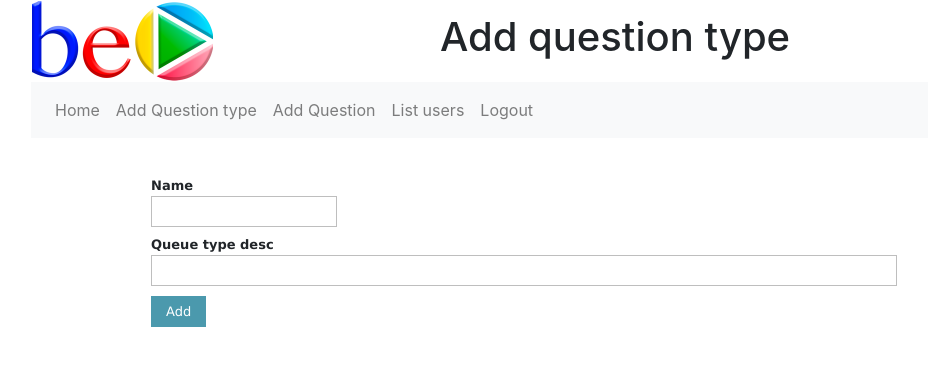
After one commit to padouch/questionneire, a Flask app: page /typeadd in a window 1280 px wide. The commit adds this page. Shown: the top 366 px of the page, without its empty margins (9-937 px from the left). Run offline with Flask 2, Linux system fonts and the light colour scheme; parts of the project's set-up code (start-up, migrations or seed data) failed here and were passed over; some libraries are stand-ins or nearby versions.

Commit message:
create question field

```diff
--- a/question_type/views.py
+++ b/question_type/views.py
@@ -1,8 +1,7 @@
-from flask import render_template, request
+from flask import render_template, request, url_for
 
 from question_type.models import Question_type, create_question_type
 from app import app
-
 
 @app.route('/')
 def index():
@@ -12,14 +11,18 @@ def index():
     return render_template('question_type/index.html', q_type=q_type)
 
 
-@app.route('/add', methods=['GET', 'POST'])
-def add():
+@app.route('/typeadd', methods=['GET', 'POST'])
+def typeadd():
 
     if request.method == 'GET':
-        return render_template('question_type/add.html')
+        return render_template('question_type/typeadd.html')
 
     q_type_name = request.form.get('name_field')
     q_type_desc = request.form.get('type_field')
 
     q_type = create_question_type(q_type_name, q_type_desc)
-    return render_template('question_type/add.html', q_type=q_type)
+    return render_template('question_type/typeadd.html', q_type=q_type)
+
+with app.test_request_context():
+    print(url_for('index'))
+    print(url_for('typeadd'))
--- /dev/null
+++ b/static/main.css
@@ -0,0 +1,96 @@
+/* myStyle.css */
+.content {
+    max-width: 1200px;
+    margin: auto;
+}
+
+h1 {
+    margin-left: auto;
+    margin-right: auto;
+    width: 20em;
+    text-align: center;
+}
+
+.form-style-1 {
+	margin:10px auto;
+	max-width: 1000px;
+	padding: 20px 12px 10px 20px;
+	font: 13px "Lucida Sans Unicode", "Lucida Grande", sans-serif;
+}
+.form-style-1 li {
+	padding: 0;
+	display: block;
+	list-style: none;
+	margin: 10px 0 0 0;
+}
+.form-style-1 label{
+	margin:0 0 3px 0;
+	padding:0px;
+	display:block;
+	font-weight: bold;
+}
+.form-style-1 input[type=text],
+.form-style-1 input[type=date],
+.form-style-1 input[type=datetime],
+.form-style-1 input[type=number],
+.form-style-1 input[type=search],
+.form-style-1 input[type=time],
+.form-style-1 input[type=url],
+.form-style-1 input[type=email],
+textarea,
+select{
+	box-sizing: border-box;
+	-webkit-box-sizing: border-box;
+	-moz-box-sizing: border-box;
+	border:1px solid #BEBEBE;
+	padding: 7px;
+	margin:0px;
+	-webkit-transition: all 0.30s ease-in-out;
+	-moz-transition: all 0.30s ease-in-out;
+	-ms-transition: all 0.30s ease-in-out;
+	-o-transition: all 0.30s ease-in-out;
+	outline: none;
+}
+.form-style-1 input[type=text]:focus,
+.form-style-1 input[type=date]:focus,
+.form-style-1 input[type=datetime]:focus,
+.form-style-1 input[type=number]:focus,
+.form-style-1 input[type=search]:focus,
+.form-style-1 input[type=time]:focus,
+.form-style-1 input[type=url]:focus,
+.form-style-1 input[type=email]:focus,
+.form-style-1 textarea:focus,
+.form-style-1 select:focus{
+	-moz-box-shadow: 0 0 8px #88d5e9;
+	-webkit-box-shadow: 0 0 8px #88D5E9;
+	box-shadow: 0 0 8px #88D5E9;
+	border: 1px solid #88D5E9;
+}
+.form-style-1 .field-divided{
+	width: 49%;
+}
+
+.form-style-1 .field-long{
+	width: 100%;
+}
+.form-style-1 .field-select{
+	width: 100%;
+}
+.form-style-1 .field-textarea{
+	height: 100px;
+}
+.form-style-1 input[type=submit], .form-style-1 input[type=button]{
+	background: #4B99AD;
+	padding: 8px 15px 8px 15px;
+	border: none;
+	color: #fff;
+}
+.form-style-1 input[type=submit]:hover, .form-style-1 input[type=button]:hover{
+	background: #4691A4;
+	box-shadow:none;
+	-moz-box-shadow:none;
+	-webkit-box-shadow:none;
+}
+.form-style-1 .required{
+	color:red;
+}
--- /dev/null
+++ b/templates/layout.html
@@ -0,0 +1,34 @@
+<!DOCTYPE html>
+<html lang="en" dir="ltr">
+<head>
+    <meta charset="UTF-8">
+    <link rel="stylesheet" href="https://maxcdn.bootstrapcdn.com/bootstrap/4.0.0/css/bootstrap.min.css" integrity="sha384-Gn5384xqQ1aoWXA+058RXPxPg6fy4IWvTNh0E263XmFcJlSAwiGgFAW/dAiS6JXm" crossorigin="anonymous">
+    <link rel = "stylesheet" type = "text/css" href = "/static/main.css?anything=gdg" />
+    <script src="https://code.jquery.com/jquery-3.2.1.slim.min.js" integrity="sha384-KJ3o2DKtIkvYIK3UENzmM7KCkRr/rE9/Qpg6aAZGJwFDMVNA/GpGFF93hXpG5KkN" crossorigin="anonymous"></script>
+    <script src="https://cdnjs.cloudflare.com/ajax/libs/popper.js/1.12.9/umd/popper.min.js" integrity="sha384-ApNbgh9B+Y1QKtv3Rn7W3mgPxhU9K/ScQsAP7hUibX39j7fakFPskvXusvfa0b4Q" crossorigin="anonymous"></script>
+    <script src="https://maxcdn.bootstrapcdn.com/bootstrap/4.0.0/js/bootstrap.min.js" integrity="sha384-JZR6Spejh4U02d8jOt6vLEHfe/JQGiRRSQQxSfFWpi1MquVdAyjUar5+76PVCmYl" crossorigin="anonymous"></script>
+</head>
+<body>
+<div class="content">
+<table><tr>
+    <td> <img src="/static/logo.png" alt="logo" width="181" height="80"></td>
+    <td><h1>{% block haeder %}{% endblock %}</h1></td>
+</tr></table>
+<nav class="navbar navbar-expand-lg navbar-light bg-light">
+
+    <div class="navbar-nav">
+      <a class="nav-item nav-link" href="{{ url_for('index') }}">Home</a>
+      <a class="nav-item nav-link" href="{{ url_for('typeadd') }}">Add Question type</a>
+      <a class="nav-item nav-link" href="#">Add Question</a>
+      <a class="nav-item nav-link" href="#">List users</a>
+      <a class="nav-item nav-link" href="#">Logout</a>
+    </div>
+
+</nav>
+{% block content %}
+
+
+{% endblock %}
+</div>
+</body>
+</html>
--- /dev/null
+++ b/templates/question_type/typeadd.html
@@ -0,0 +1,27 @@
+{% extends "layout.html" %}
+{% block haeder %} Add question type {% endblock %}
+{% block content %}
+    {% if q_type %}
+
+        <p><strong>{{ q_type.name }}</strong> successfully created! Add another below.</p>
+
+    {% endif %}
+
+
+    <!-- The form action and method correspond to a Flask route -->
+    <form action="{{ url_for('typeadd') }}" method="POST" class="form-style-1">
+        <li>
+            <label for="name_id">Name</label>
+            <input id="name_id" name="name_field" type="text"/>
+        </li>
+        <li>
+            <label for="price_id">Queue type desc</label>
+            <input id="price_id" name="type_field" type="text" size="100"/>
+        </li>
+        <li>
+            <!-- We need a submit button to submit a form! -->
+            <input type="submit" value="Add"/>
+        </li>
+    </form>
+
+{% endblock %}
```
Also changed, not shown: app.py (+0 -7 lines), question/models.py (added, +13 -0 lines), question_type/models.py (+3 -13 lines), templates/question_add/addquestion.html (added, +26 -0 lines), templates/question_type/add.html (deleted, +0 -24 lines), templates/question_type/index.html (+21 -8 lines), static/logo.png (added).
